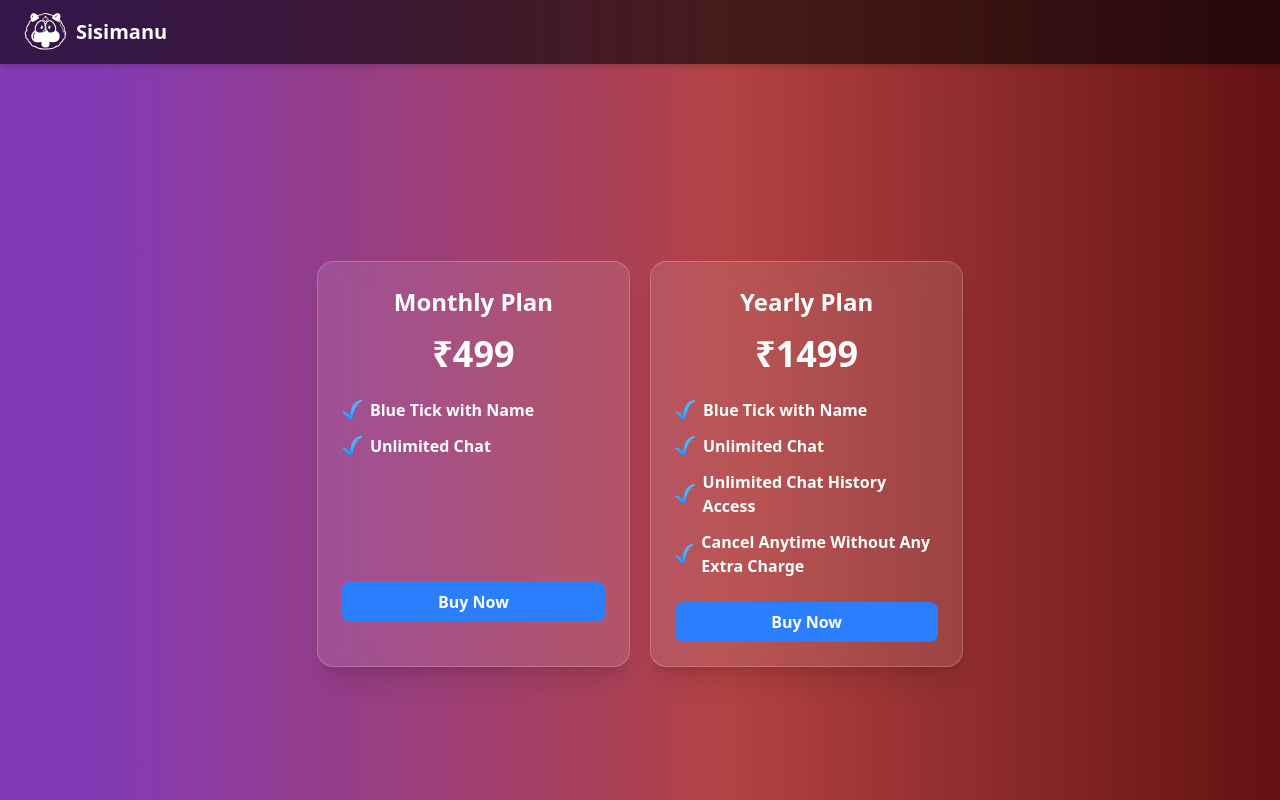
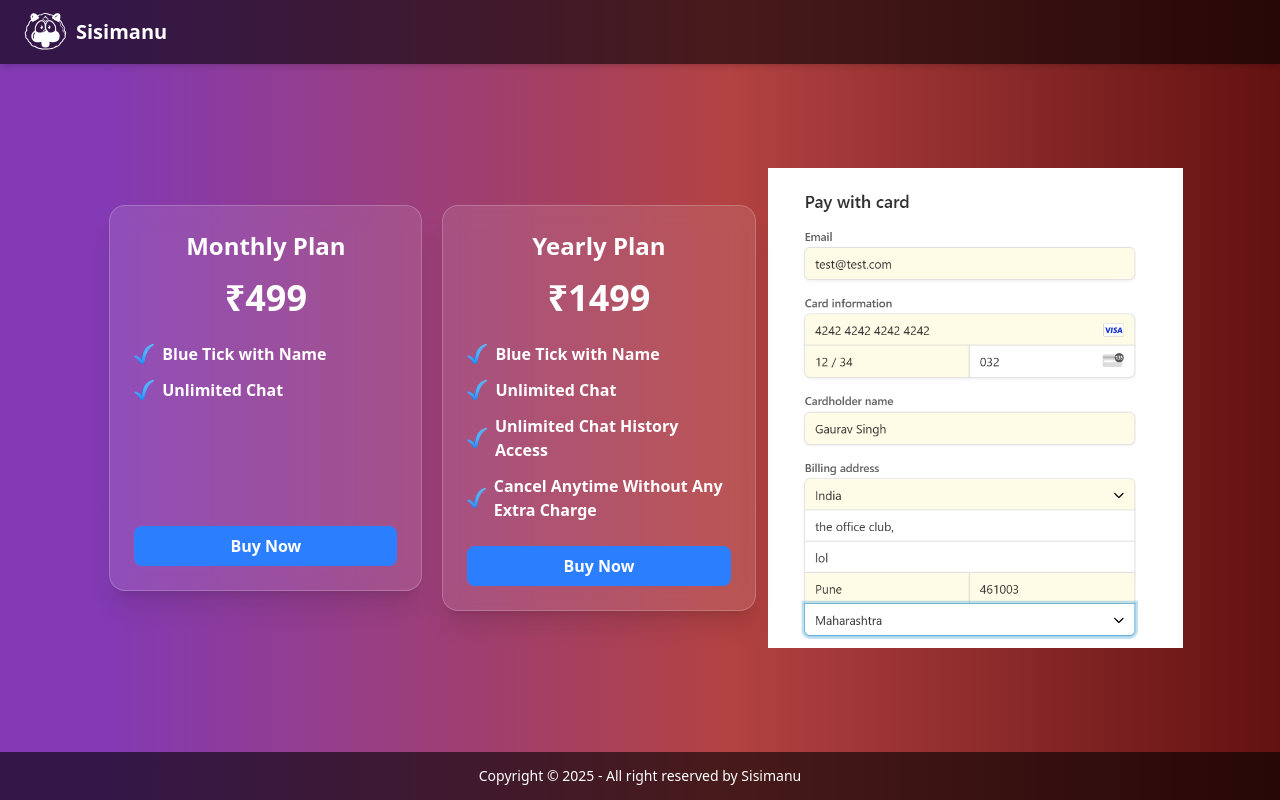
Before and after one commit to ImGKS/sisimanu_web, a React (Vite) app: page /premium in a window 1280 px wide. Built offline with nearby package versions, Linux system fonts and the light colour scheme; no server answers.

Commit message:
card img added

```diff
--- a/src/pages/Premium.jsx
+++ b/src/pages/Premium.jsx
@@ -3,6 +3,7 @@ import { BASE_URL } from "../utils/urlConstant";
 import  tick  from "../assets/tick.png";
 import  success  from "../assets/success.png";
 import  failed  from "../assets/fail.png";
+import  paymentImg  from "../assets/paymentImg.png";
 import { PREMIUM_PLANS } from "../utils/constant";
 import { useSearchParams } from "react-router";
 import { useEffect, useState } from "react";
@@ -10,7 +11,7 @@ import { useDispatch, useSelector } from "react-redux";
 import { addUser } from "../store/userSlice";
 
 const SubscriptionCard = ({ title, price, plan, benefits, disabled, selectedPlan, expire, handlePayment }) => (
-  <div className="bg-white/10 backdrop-blur-md border border-white/20 shadow-xl rounded-2xl p-6 w-full max-w-sm text-white">
+  <div className="bg-white/10 backdrop-blur-md border border-white/20 shadow-xl rounded-2xl p-6 w-full max-w-sm h-fit text-white">
     <h2 className="text-2xl font-semibold mb-4 text-center">{title}</h2>
     <p className="text-4xl font-bold text-center mb-6">₹{price}</p>
     <ul className="space-y-3 min-h-40">
@@ -103,8 +104,8 @@ const Premium = () => {
         <h2 className="text-white text-xl">Please wait, we are processing!</h2>
       </div>
     ) : (
-      <div className="min-h-screen flex items-center justify-center p-6">
-        <div className="flex gap-5">
+      <div className="flex items-center justify-center p-6">
+        <div className="flex gap-5 mx-3">
           {PREMIUM_PLANS.map((item) => (
             <SubscriptionCard
               key={item.plan}
@@ -119,6 +120,7 @@ const Premium = () => {
             />
           ))}
         </div>
+        <img src={paymentImg} alt="img" className="w-fit h-120" />
       </div>
     )
     )
```
Also changed, not shown: src/assets/paymentImg.png (added).
